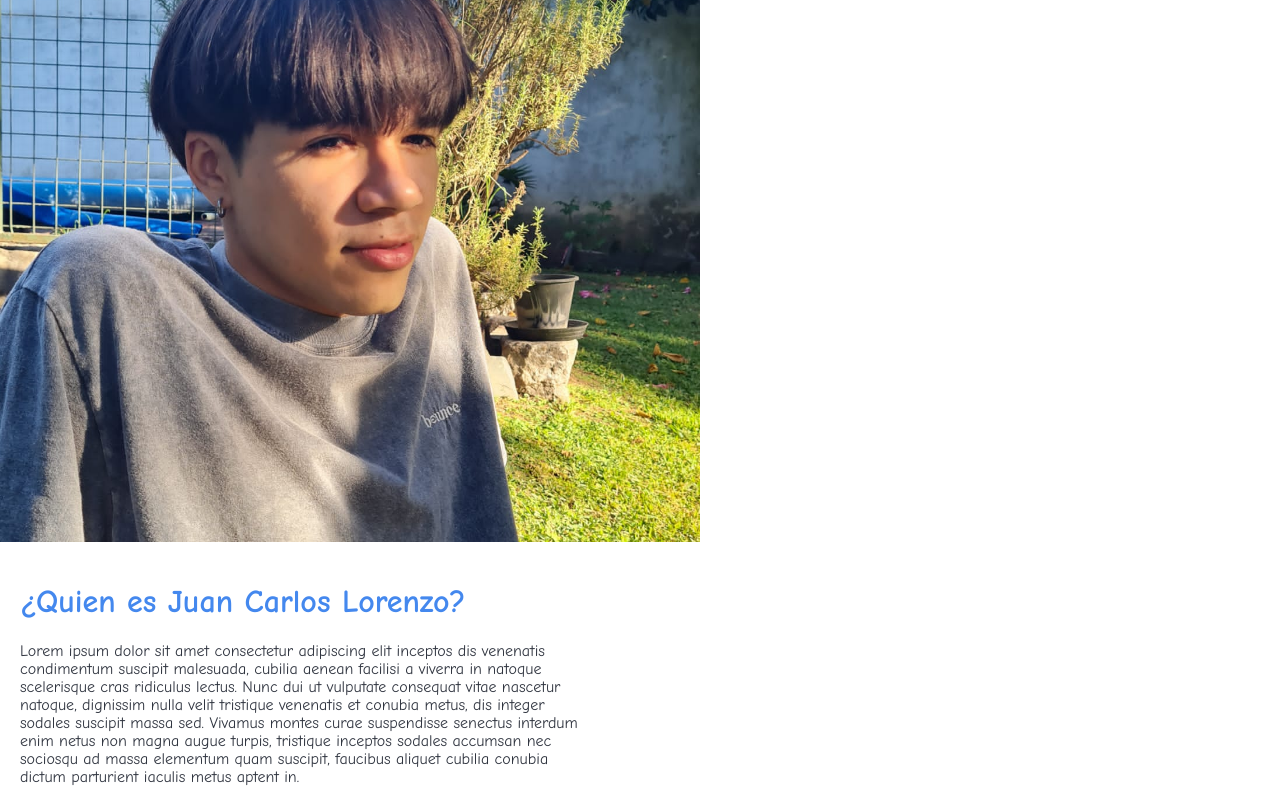
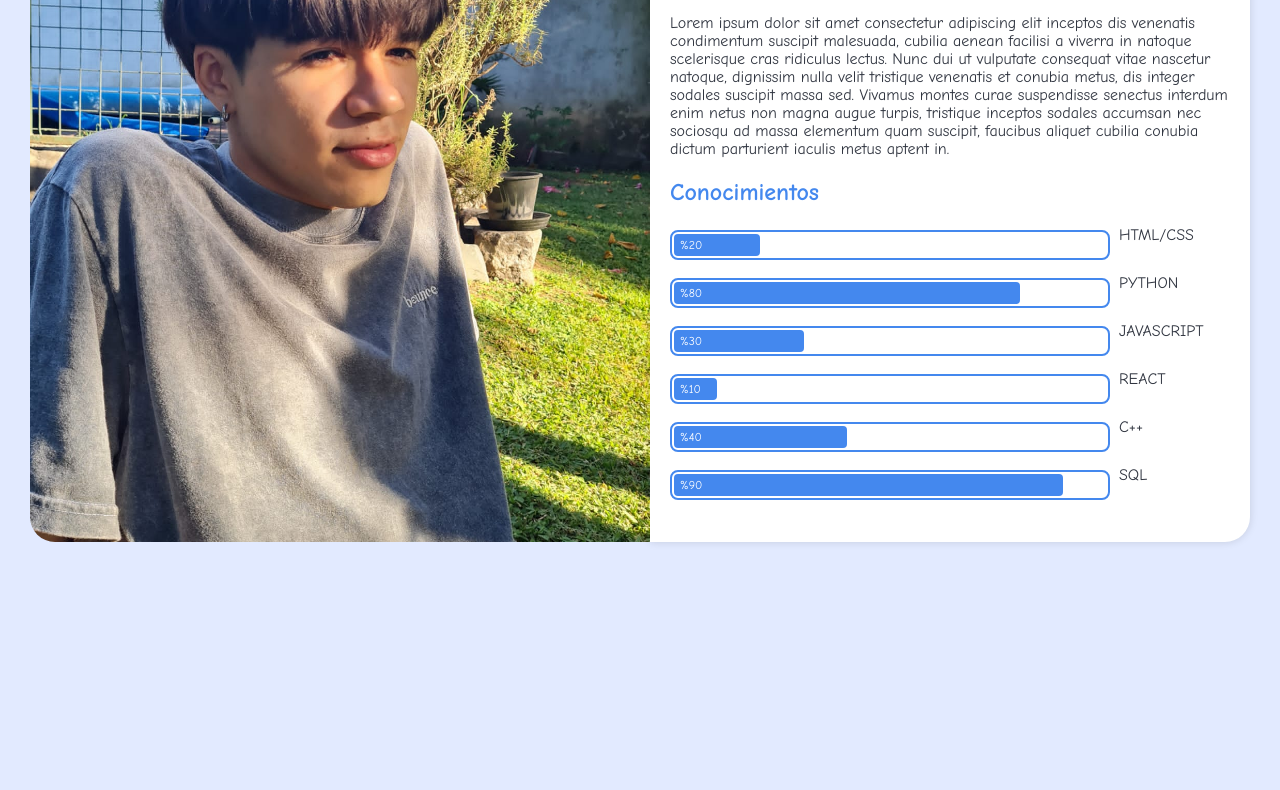
Before and after one commit to Juanrar/CoderWebFlex, a plain HTML site: page index.html in a window 1280 px wide. Shown: the part 246-1036 px from the top of the page. After the commit the page ends 808 px from the top, so only its background shows below. Drawn offline with Linux system fonts and the light colour scheme.

Commit message:
Refactor profile section layout and styles in index.html and styles.css

```diff
--- a/css/styles.css
+++ b/css/styles.css
@@ -105,21 +105,32 @@
 /*------------------HEADER ENDS--------------*/
 
 /*------------------PROFILE SECTION--------------*/
+.profile{
+    container-name: profile;
+    container-type: inline-size;
+}
+
 .profile__wrapper{
     display: flex;
-    flex-direction: column;
+    flex-direction: row;
     justify-content: center;
     background-color: #fff;
+    max-width: 1400px;
 }
 
 .profile__data-container{
     max-width: 600px;
-    padding:20px
+    padding:20px;
+    align-items: center;
+    border-radius: 0px 25px 25px 0px;
+    box-shadow: 0px 0px 9px #0002;
 }
 
 .profile__img-container{
     max-height: 700px;
     overflow: hidden;
+    border-radius: 25px 0px 0px 25px;
+
 }
 
 .profile__img{
@@ -140,6 +151,8 @@
     display: flex;
     margin: 10px;
     max-width: 600px;
+    min-width: 0;
+    gap: 5px;
     margin-left: 0;
 }
 
@@ -172,6 +185,10 @@
     width:30%;
 }
 
+.bar--40{
+    width:40%;
+}
+
 .bar--80{
     width:80%;
 }
@@ -179,3 +196,40 @@
 .bar--90{
     width:90%;
 }
+
+/*------------------PROFILE QUERIES--------------*/
+
+@container profile (min-width: 720px){
+    .profile__wrapper{
+        flex-direction: row;
+        padding: 20px;
+        background-color: transparent;
+        height: 90vh;
+    }
+
+    .profile__data-container{
+        background-color: #fff;
+        display: flex;
+        align-items: flex-start;
+    }
+
+    .profile__description h1 {
+        margin-top: 0;
+        font-size: clamp(1.8rem, 4vw, 2.8rem);
+        text-wrap: balance;
+    }
+
+    .profile__data{
+        max-width: 620px;
+    }
+
+    .profile__img-container{
+        max-height: initial;
+    }
+
+    .profile__img{
+        height: 100%;
+        object-fit: cover;
+        width: 620px;
+    }
+}
--- a/index.html
+++ b/index.html
@@ -28,7 +28,7 @@
                 <img src="./assets/IMG-20211212-WA0074.jpg" class="profile__img">
             </div>
             <div class="profile__data-container">
-                <div class="profile-data">
+                <div class="profile__data">
                     <div class="profile__description">
                         <h1>¿Quien es Juan Carlos Lorenzo?</h1>
                         <p>
@@ -54,38 +54,36 @@
                                 </div>
                                 <span class="profile__skill-name">HTML/CSS</span>
                             </li>
-                                <li class="profile__skill">
+                            <li class="profile__skill">
                                 <div class="load-bar">
                                     <div class="load-bar__bar bar--80">%80</div>
                                 </div>
                                 <span class="profile__skill-name">PYTHON</span>
                             </li>
-                                <li class="profile__skill">
+                            <li class="profile__skill">
                                 <div class="load-bar">
                                     <div class="load-bar__bar bar--30">%30</div>
                                 </div>
                                 <span class="profile__skill-name">JAVASCRIPT</span>
                             </li>
-                                <li class="profile__skill">
+                            <li class="profile__skill">
                                 <div class="load-bar">
                                     <div class="load-bar__bar bar--10">%10</div>
                                 </div>
                                 <span class="profile__skill-name">REACT</span>
                             </li>
-                                <li class="profile__skill">
+                            <li class="profile__skill">
                                 <div class="load-bar">
                                     <div class="load-bar__bar bar--40">%40</div>
                                 </div>
                                 <span class="profile__skill-name">C++</span>
                             </li>
-                            </li>
-                                <li class="profile__skill">
+                            <li class="profile__skill">
                                 <div class="load-bar">
-                                    <div class="load-bar__bar bar--40">%90</div>
+                                    <div class="load-bar__bar bar--90">%90</div>
                                 </div>
                                 <span class="profile__skill-name">SQL</span>
                             </li>
-
 
                         </ul>
                     </div>
```
